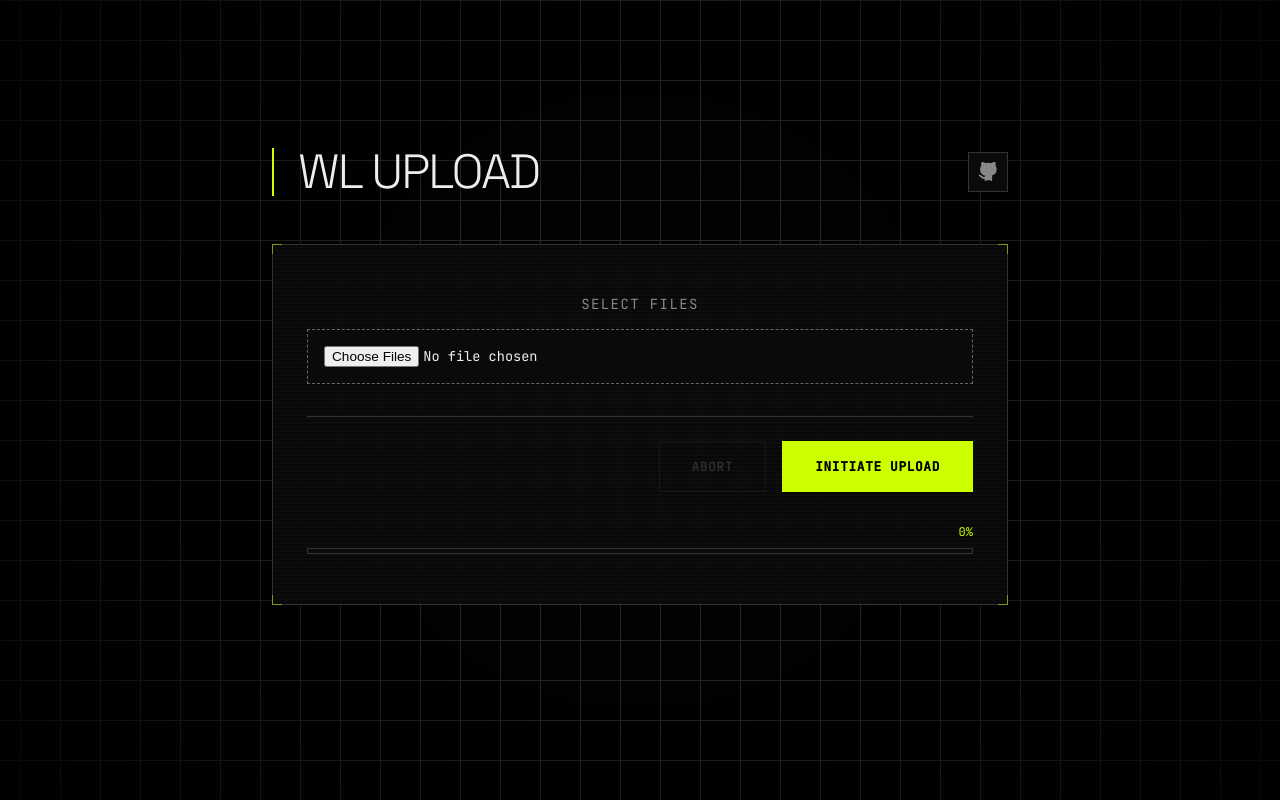
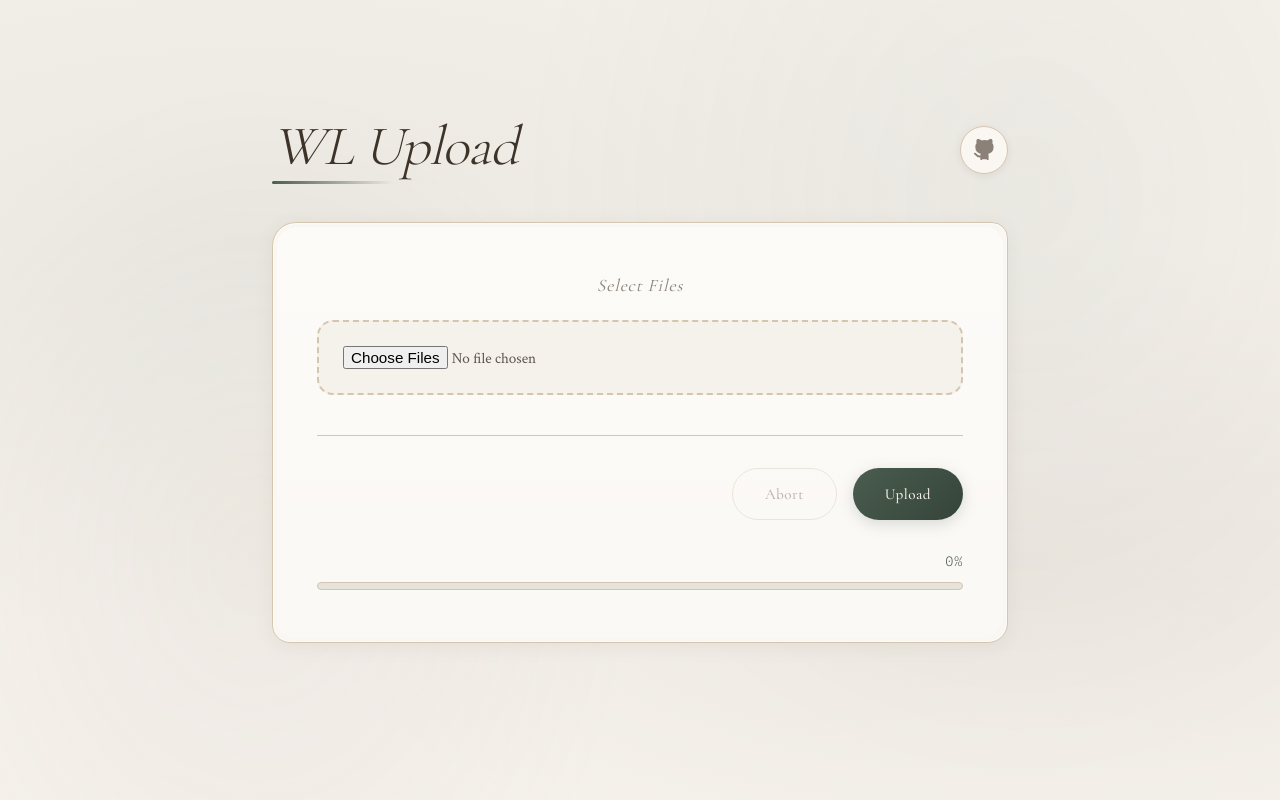
Before and after one commit to warmeaf/wl-upload, a website built with Vite: page examples/index.html in a window 1280 px wide. Built offline with nearby package versions, Linux system fonts and the light colour scheme; some packages are replaced by stand-ins of ours.

Commit message:
refactor: 调整演示示例样式

```diff
--- a/examples/index.html
+++ b/examples/index.html
@@ -3,74 +3,98 @@
   <head>
     <meta charset="UTF-8" />
     <meta name="viewport" content="width=device-width, initial-scale=1.0" />
-    <title>File Upload</title>
+    <title>WL Upload</title>
     <link rel="preconnect" href="https://fonts.googleapis.com" />
     <link rel="preconnect" href="https://fonts.gstatic.com" crossorigin />
     <link
-      href="https://fonts.googleapis.com/css2?family=JetBrains+Mono:wght@400;500&family=Space+Grotesk:wght@300;500;700&display=swap"
+      href="https://fonts.googleapis.com/css2?family=Cormorant+Garamond:wght@300;400;500;600;700&family=Crimson+Text:wght@400;500;600&family=IBM+Plex+Mono:wght@300;400;500&display=swap"
       rel="stylesheet"
     />
     <style>
       :root {
-        /* Theme: Void Industrial */
-        --c-void: #030303;
-        --c-surface: #0a0a0a;
-        --c-surface-hover: #141414;
-        --c-border: #333333;
-        --c-border-active: #666666;
-
-        /* Accents */
-        --c-acid: #ccff00; /* Primary Action */
-        --c-acid-dim: #4d6600;
-        --c-signal: #ff3300; /* Error/Cancel */
-        --c-process: #00f0ff; /* Info/Processing */
-
-        /* Text */
-        --c-text-main: #eeeeee;
-        --c-text-muted: #888888;
+        /* Base Colors */
+        --c-sand: #F5F1EB;
+        --c-sand-dark: #E8E3DA;
+        --c-clay: #D4C5B0;
+        --c-moss: #4A5D4F;
+        --c-moss-light: #6B8270;
+        --c-moss-dark: #354439;
+        --c-stone: #8B8178;
+        --c-stone-dark: #5C554F;
+        --c-earth: #A69B91;
+        --c-fail: #B85C5C;
+        --c-fail-bg: #F2E6E6;
+        --c-bloom: #7B9B6A;
+        --c-bloom-bg: #EDF2E9;
+        --c-river: #7B9EAC;
+        --c-bark: #3D3329;
+        --c-parchment: #FAF7F2;
 
         /* Typography */
-        --f-display: 'Space Grotesk', sans-serif;
-        --f-mono: 'JetBrains Mono', monospace;
+        --f-display: 'Cormorant Garamond', serif;
+        --f-body: 'Crimson Text', serif;
+        --f-mono: 'IBM Plex Mono', monospace;
 
-        /* Dimensions */
-        --scanline-gap: 4px;
+        /* Spacing */
+        --space-xs: 0.5rem;
+        --space-sm: 1rem;
+        --space-md: 1.5rem;
+        --space-lg: 2rem;
+        --space-xl: 3rem;
+
+        /* Border Radius */
+        --radius-sm: 8px;
+        --radius-md: 12px;
+        --radius-lg: 16px;
+        --radius-pill: 50px;
       }
 
       * {
         box-sizing: border-box;
-        cursor: default; /* Custom cursor feel */
       }
 
       body {
-        background-color: var(--c-void);
-        background-image: linear-gradient(var(--c-border) 1px, transparent 1px),
-          linear-gradient(90deg, var(--c-border) 1px, transparent 1px);
-        background-size: 40px 40px;
-        background-position: center top;
-        color: var(--c-text-main);
-        font-family: var(--f-display);
+        background-color: var(--c-sand);
+        background-image:
+          radial-gradient(ellipse 150% 100% at 20% 30%, rgba(107, 130, 112, 0.08) 0%, transparent 50%),
+          radial-gradient(ellipse 120% 80% at 80% 70%, rgba(166, 155, 145, 0.12) 0%, transparent 50%);
+        color: var(--c-stone-dark);
+        font-family: var(--f-body);
         margin: 0;
         padding: 0;
         min-height: 100vh;
         display: flex;
         align-items: center;
         justify-content: center;
+        position: relative;
+        overflow-x: hidden;
       }
 
-      /* Vignette & Noise Overlay */
+      /* Floating organic shapes */
+      body::before {
+        content: '';
+        position: fixed;
+        top: -50%;
+        right: -20%;
+        width: 80%;
+        height: 150%;
+        background: radial-gradient(ellipse, rgba(107, 130, 112, 0.06) 0%, transparent 70%);
+        border-radius: 60% 40% 30% 70%;
+        animation: float 20s ease-in-out infinite;
+        pointer-events: none;
+        z-index: 0;
+      }
+
       body::after {
         content: '';
         position: fixed;
-        top: 0;
-        left: 0;
-        width: 100%;
-        height: 100%;
-        background: radial-gradient(
-          circle at center,
-          transparent 0%,
-          #000 120%
-        );
+        bottom: -30%;
+        left: -10%;
+        width: 60%;
+        height: 120%;
+        background: radial-gradient(ellipse, rgba(166, 155, 145, 0.08) 0%, transparent 70%);
+        border-radius: 40% 60% 70% 30%;
+        animation: float 25s ease-in-out infinite reverse;
         pointer-events: none;
         z-index: 0;
       }
@@ -86,38 +110,32 @@
       /* Header Section */
       header {
         margin-bottom: 3rem;
-        border-left: 2px solid var(--c-acid);
-        padding-left: 1.5rem;
-        position: relative;
         display: flex;
         justify-content: space-between;
-        align-items: center;
+        align-items: flex-end;
+        position: relative;
       }
 
-      header::before {
+      header::after {
         content: '';
         position: absolute;
-        top: -20px;
+        bottom: -10px;
         left: 0;
-        font-family: var(--f-mono);
-        font-size: 0.75rem;
-        color: var(--c-acid);
-        opacity: 0.7;
+        width: 120px;
+        height: 3px;
+        background: linear-gradient(90deg, var(--c-moss), transparent);
+        border-radius: 3px;
       }
 
       h1 {
         font-family: var(--f-display);
         font-weight: 300;
-        font-size: 3rem;
-        text-transform: uppercase;
-        letter-spacing: -0.04em;
+        font-size: 3.5rem;
+        font-style: italic;
+        color: var(--c-bark);
+        letter-spacing: -0.02em;
         margin: 0;
         line-height: 1;
-      }
-
-      h1 span {
-        font-weight: 700;
-        color: var(--c-acid);
       }
 
       /* GitHub Link */
@@ -125,111 +143,77 @@
         display: inline-flex;
         align-items: center;
         justify-content: center;
-        width: 40px;
-        height: 40px;
-        border: 1px solid var(--c-border);
-        background: var(--c-surface);
-        color: var(--c-text-muted);
+        width: 48px;
+        height: 48px;
+        border-radius: 50%;
+        background: var(--c-parchment);
+        border: 1px solid var(--c-clay);
+        color: var(--c-stone);
         text-decoration: none;
-        transition: all 0.2s ease;
+        transition: all 0.3s cubic-bezier(0.34, 1.56, 0.64, 1);
         position: relative;
         overflow: hidden;
+        box-shadow: 0 2px 8px rgba(61, 51, 41, 0.08);
       }
 
       .github-link:hover {
-        border-color: var(--c-acid);
-        color: var(--c-acid);
-        background: var(--c-surface-hover);
-        box-shadow: 0 0 10px rgba(204, 255, 0, 0.2);
-        transform: translateY(-2px);
+        border-color: var(--c-moss);
+        color: var(--c-moss);
+        background: var(--c-sand);
+        transform: translateY(-3px) scale(1.05);
+        box-shadow: 0 6px 20px rgba(74, 93, 79, 0.2);
         cursor: pointer;
       }
 
       .github-link:active {
-        transform: translateY(0);
+        transform: translateY(-1px) scale(1);
       }
 
       .github-link svg {
-        width: 20px;
-        height: 20px;
+        width: 22px;
+        height: 22px;
         fill: currentColor;
       }
 
       /* Upload Zone */
       .upload-section {
-        background: rgba(10, 10, 10, 0.8);
-        border: 1px solid var(--c-border);
-        backdrop-filter: blur(5px);
-        padding: 2px; /* For inner border effect */
+        background: var(--c-parchment);
+        border: 1px solid var(--c-clay);
+        box-shadow:
+          0 4px 20px rgba(61, 51, 41, 0.06),
+          0 0 0 1px rgba(255, 255, 255, 0.5) inset;
+        backdrop-filter: blur(10px);
+        padding: 4px;
         position: relative;
-        transition: border-color 0.3s ease;
+        transition: all 0.4s cubic-bezier(0.34, 1.56, 0.64, 1);
+        border-radius: 24px 16px 20px 18px;
       }
 
       .upload-section:hover {
-        border-color: var(--c-border-active);
-      }
-
-      /* Decorative Corners */
-      .corner {
-        position: absolute;
-        width: 10px;
-        height: 10px;
-        border: 1px solid var(--c-acid);
-        transition: all 0.3s ease;
-        opacity: 0.5;
-      }
-      .upload-section:hover .corner {
-        opacity: 1;
-        width: 20px;
-        height: 20px;
-      }
-      .tl {
-        top: -1px;
-        left: -1px;
-        border-bottom: none;
-        border-right: none;
-      }
-      .tr {
-        top: -1px;
-        right: -1px;
-        border-bottom: none;
-        border-left: none;
-      }
-      .bl {
-        bottom: -1px;
-        left: -1px;
-        border-top: none;
-        border-right: none;
-      }
-      .br {
-        bottom: -1px;
-        right: -1px;
-        border-top: none;
-        border-left: none;
+        transform: translateY(-4px);
+        box-shadow:
+          0 12px 40px rgba(61, 51, 41, 0.1),
+          0 0 0 1px rgba(255, 255, 255, 0.5) inset;
       }
 
       .upload-inner {
-        background: repeating-linear-gradient(
-          0deg,
-          transparent,
-          transparent 2px,
-          rgba(255, 255, 255, 0.02) 2px,
-          rgba(255, 255, 255, 0.02) 4px
-        );
-        padding: 3rem 2rem;
+        background: linear-gradient(180deg, rgba(255,255,255,0.5) 0%, rgba(255,255,255,0.2) 100%);
+        border-radius: 20px 18px 22px 16px;
+        padding: 3rem 2.5rem;
         text-align: center;
         position: relative;
         overflow: hidden;
       }
 
       .upload-label {
-        font-family: var(--f-mono);
-        color: var(--c-text-muted);
-        font-size: 0.875rem;
-        text-transform: uppercase;
-        letter-spacing: 0.1em;
-        margin-bottom: 1rem;
+        font-family: var(--f-display);
+        color: var(--c-stone);
+        font-size: 1.1rem;
+        font-weight: 400;
+        letter-spacing: 0.05em;
+        margin-bottom: 1.5rem;
         display: block;
+        font-style: italic;
       }
 
       /* Custom File Input Styling */
@@ -237,24 +221,32 @@
         position: relative;
         display: inline-block;
         width: 100%;
-        margin-bottom: 2rem;
+        margin-bottom: 2.5rem;
       }
 
       input[type='file'] {
         width: 100%;
-        padding: 1rem;
-        background: var(--c-surface);
-        border: 1px dashed var(--c-border-active);
-        color: var(--c-text-main);
-        font-family: var(--f-mono);
-        font-size: 0.85rem;
-        transition: all 0.2s;
+        padding: 1.5rem;
+        background: var(--c-sand);
+        border: 2px dashed var(--c-clay);
+        color: var(--c-stone-dark);
+        font-family: var(--f-body);
+        font-size: 0.95rem;
+        border-radius: var(--radius-lg);
+        transition: all 0.3s ease;
+        cursor: pointer;
       }
 
       input[type='file']:hover {
-        border-color: var(--c-acid);
-        background: var(--c-surface-hover);
-        cursor: pointer;
+        border-color: var(--c-moss);
+        background: var(--c-sand-dark);
+        box-shadow: 0 0 0 4px rgba(107, 130, 112, 0.1);
+      }
+
+      input[type='file']:focus {
+        outline: none;
+        border-color: var(--c-moss);
+        box-shadow: 0 0 0 4px rgba(107, 130, 112, 0.15);
       }
 
       /* Buttons */
@@ -262,54 +254,56 @@
         display: flex;
         gap: 1rem;
         justify-content: flex-end;
-        border-top: 1px solid var(--c-border);
-        padding-top: 1.5rem;
+        border-top: 1px solid var(--c-clay);
+        padding-top: 2rem;
       }
 
       button {
-        font-family: var(--f-mono);
-        font-size: 0.8rem;
-        text-transform: uppercase;
+        font-family: var(--f-display);
+        font-size: 0.95rem;
         font-weight: 500;
-        letter-spacing: 0.05em;
+        letter-spacing: 0.03em;
         padding: 1rem 2rem;
-        border: 1px solid transparent;
-        transition: all 0.1s;
+        border: none;
+        transition: all 0.3s cubic-bezier(0.34, 1.56, 0.64, 1);
         position: relative;
         overflow: hidden;
       }
 
       button:disabled {
-        opacity: 0.3;
+        opacity: 0.4;
         cursor: not-allowed;
-        filter: grayscale(1);
+        transform: none !important;
       }
 
       #uploadButton {
-        background: var(--c-acid);
-        color: black;
-        font-weight: 700;
+        background: linear-gradient(135deg, var(--c-moss), var(--c-moss-dark));
+        color: var(--c-sand);
+        border-radius: var(--radius-pill);
+        box-shadow: 0 4px 15px rgba(74, 93, 79, 0.2);
       }
 
       #uploadButton:hover:not(:disabled) {
-        background: #eaff00;
-        box-shadow: 0 0 15px rgba(204, 255, 0, 0.3);
-        transform: translateY(-1px);
+        background: linear-gradient(135deg, var(--c-moss-light), var(--c-moss));
+        box-shadow: 0 6px 20px rgba(74, 93, 79, 0.3);
+        transform: translateY(-2px) scale(1.02);
       }
 
       #uploadButton:active:not(:disabled) {
-        transform: translateY(1px);
+        transform: translateY(0) scale(0.98);
       }
 
       #cancelButton {
         background: transparent;
-        border: 1px solid var(--c-border);
-        color: var(--c-text-muted);
+        border: 1px solid var(--c-clay);
+        color: var(--c-stone-dark);
+        border-radius: var(--radius-pill);
       }
 
       #cancelButton:hover:not(:disabled) {
-        border-color: var(--c-signal);
-        color: var(--c-signal);
+        border-color: var(--c-fail);
+        color: var(--c-fail);
+        background: rgba(184, 92, 92, 0.08);
       }
 
       /* Progress Bar */
@@ -317,166 +311,221 @@
         margin-top: 2rem;
         display: flex;
         flex-direction: column;
-        gap: 0.5rem;
+        gap: 0.75rem;
       }
 
       .progress-bar {
         width: 100%;
-        height: 6px;
-        background: var(--c-surface);
-        border: 1px solid var(--c-border);
+        height: 8px;
+        background: var(--c-sand-dark);
+        border-radius: 10px;
         position: relative;
+        overflow: hidden;
+        border: 1px solid var(--c-clay);
       }
 
       .progress-fill {
         height: 100%;
-        background: var(--c-acid);
+        background: linear-gradient(90deg, var(--c-moss), var(--c-moss-light));
         width: 0%;
-        transition: width 0.1s linear;
-        box-shadow: 0 0 10px var(--c-acid);
+        transition: width 0.3s cubic-bezier(0.4, 0, 0.2, 1);
+        border-radius: 10px;
+        position: relative;
+      }
+
+      .progress-fill::after {
+        content: '';
+        position: absolute;
+        top: 0;
+        left: 0;
+        right: 0;
+        bottom: 0;
+        background: linear-gradient(
+          90deg,
+          transparent,
+          rgba(255, 255, 255, 0.3),
+          transparent
+        );
+        animation: shimmer 2s infinite;
       }
 
       #progressText {
         font-family: var(--f-mono);
-        font-size: 0.75rem;
+        font-size: 0.85rem;
+        font-weight: 300;
         text-align: right;
-        color: var(--c-acid);
+        color: var(--c-moss);
+        letter-spacing: 0.05em;
       }
 
       /* Status Messages */
       .message-box {
-        margin-top: 1rem;
-        padding: 1rem;
-        font-family: var(--f-mono);
-        font-size: 0.8rem;
-        border-left: 3px solid;
-        background: rgba(0, 0, 0, 0.3);
+        margin-top: 1.5rem;
+        padding: 1.25rem 1.5rem;
+        font-family: var(--f-body);
+        font-size: 0.95rem;
+        border-radius: var(--radius-md);
+        line-height: 1.6;
       }
 
       .error-message {
-        border-color: var(--c-signal);
-        color: var(--c-signal);
-        animation: glitch 0.3s cubic-bezier(0.25, 0.46, 0.45, 0.94) both
-          infinite;
+        background: var(--c-fail-bg);
+        color: var(--c-fail);
+        border-left: 4px solid var(--c-fail);
       }
 
       .success-message {
-        border-color: var(--c-process);
-        color: var(--c-process);
+        background: var(--c-bloom-bg);
+        color: var(--c-bloom);
+        border-left: 4px solid var(--c-bloom);
       }
 
       /* File List */
       .file-list {
-        margin-top: 3rem;
+        margin-top: 2.5rem;
       }
 
       .file-list h3 {
-        font-family: var(--f-mono);
-        font-size: 0.75rem;
-        text-transform: uppercase;
-        color: var(--c-text-muted);
-        border-bottom: 1px solid var(--c-border);
-        padding-bottom: 0.5rem;
-        margin-bottom: 1rem;
+        font-family: var(--f-display);
+        font-weight: 400;
+        font-size: 1.25rem;
+        color: var(--c-stone);
+        border-bottom: 2px solid var(--c-clay);
+        padding-bottom: 0.75rem;
+        margin-bottom: 1.5rem;
+        letter-spacing: 0.02em;
       }
 
       .file-item {
         display: flex;
         justify-content: space-between;
         align-items: center;
-        padding: 1rem;
-        background: var(--c-surface);
-        border: 1px solid var(--c-border);
-        margin-bottom: 0.5rem;
-        font-family: var(--f-mono);
-        font-size: 0.85rem;
-        transition: transform 0.2s;
+        padding: 1.25rem 1.5rem;
+        background: var(--c-parchment);
+        border: 1px solid var(--c-clay);
+        border-radius: 12px 16px 12px 16px;
+        margin-bottom: 1rem;
+        font-family: var(--f-body);
+        font-size: 0.95rem;
+        transition: all 0.3s ease;
+        box-shadow: 0 2px 8px rgba(61, 51, 41, 0.04);
       }
 
       .file-item:hover {
-        border-color: var(--c-text-muted);
+        border-color: var(--c-stone);
         transform: translateX(4px);
+        box-shadow: 0 4px 12px rgba(61, 51, 41, 0.08);
       }
 
       .file-info strong {
         display: block;
-        color: var(--c-text-main);
-        font-weight: 400;
+        color: var(--c-bark);
+        font-weight: 500;
+        font-family: var(--f-display);
+        font-size: 1.05rem;
       }
 
       .file-info div {
-        font-size: 0.75rem;
-        color: var(--c-text-muted);
-        margin-top: 4px;
+        font-size: 0.85rem;
+        color: var(--c-earth);
+        margin-top: 0.4rem;
+        font-family: var(--f-mono);
       }
 
       .status-badge {
-        font-size: 0.7rem;
-        padding: 2px 6px;
+        font-size: 0.75rem;
+        font-weight: 500;
+        padding: 0.4rem 1rem;
         text-transform: uppercase;
-        border: 1px solid currentColor;
+        letter-spacing: 0.08em;
+        border-radius: var(--radius-pill);
+        font-family: var(--f-mono);
       }
 
       .status-pending {
-        color: var(--c-text-muted);
+        background: var(--c-sand-dark);
+        color: var(--c-stone);
       }
       .status-uploading {
-        color: var(--c-process);
-        animation: blink 1s infinite;
+        background: rgba(123, 158, 172, 0.15);
+        color: var(--c-river);
+        animation: breathe 2s ease-in-out infinite;
       }
       .status-success {
-        color: var(--c-acid);
-        background: var(--c-acid-dim);
-        border: none;
+        background: var(--c-bloom-bg);
+        color: var(--c-bloom);
+        border: 1px solid var(--c-bloom);
       }
       .status-error {
-        color: var(--c-signal);
+        background: var(--c-fail-bg);
+        color: var(--c-fail);
+        border: 1px solid var(--c-fail);
       }
 
       /* Animations */
-      @keyframes blink {
+      @keyframes float {
+        0%,
+        100% {
+          transform: translateY(0) rotate(0deg);
+        }
+        50% {
+          transform: translateY(-10px) rotate(2deg);
+        }
+      }
+
+      @keyframes sway {
+        0%,
+        100% {
+          transform: rotate(-3deg);
+        }
+        50% {
+          transform: rotate(3deg);
+        }
+      }
+
+      @keyframes breathe {
         0%,
         100% {
           opacity: 1;
         }
         50% {
-          opacity: 0.5;
+          opacity: 0.7;
         }
       }
 
-      @keyframes glitch {
+      @keyframes shimmer {
         0% {
-          transform: translate(0);
-        }
-        20% {
-          transform: translate(-2px, 2px);
-        }
-        40% {
-          transform: translate(-2px, -2px);
-        }
-        60% {
-          transform: translate(2px, 2px);
-        }
-        80% {
-          transform: translate(2px, -2px);
+          transform: translateX(-100%);
         }
         100% {
-          transform: translate(0);
+          transform: translateX(100%);
         }
       }
 
       @media (max-width: 600px) {
         .container {
-          padding: 1rem;
+          padding: 1.5rem;
         }
         h1 {
-          font-size: 2rem;
+          font-size: 2.2rem;
         }
         .actions {
-          flex-direction: column;
+          flex-direction: column-reverse;
+          gap: 0.75rem;
         }
         button {
           width: 100%;
+        }
+        .upload-inner {
+          padding: 2rem 1.5rem;
+        }
+        .file-item {
+          flex-direction: column;
+          align-items: flex-start;
+          gap: 1rem;
+        }
+        .status-badge {
+          align-self: flex-start;
         }
       }
     </style>
@@ -509,12 +558,6 @@
       </header>
 
       <div class="upload-section">
-        <!-- Decorative Corners -->
-        <div class="corner tl"></div>
-        <div class="corner tr"></div>
-        <div class="corner bl"></div>
-        <div class="corner br"></div>
-
         <div class="upload-inner">
           <label class="upload-label">Select Files</label>
 
@@ -524,7 +567,7 @@
 
           <div class="actions">
             <button id="cancelButton" disabled>Abort</button>
-            <button id="uploadButton">Initiate Upload</button>
+            <button id="uploadButton">Upload</button>
           </div>
 
           <div class="progress-container">
```
